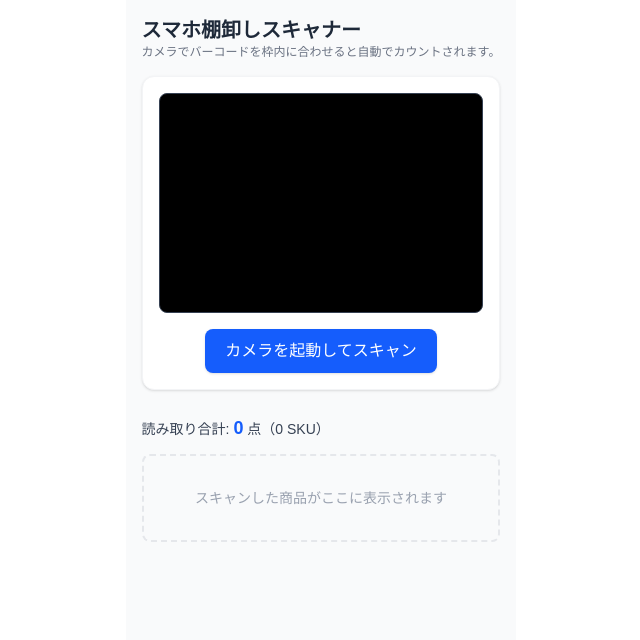
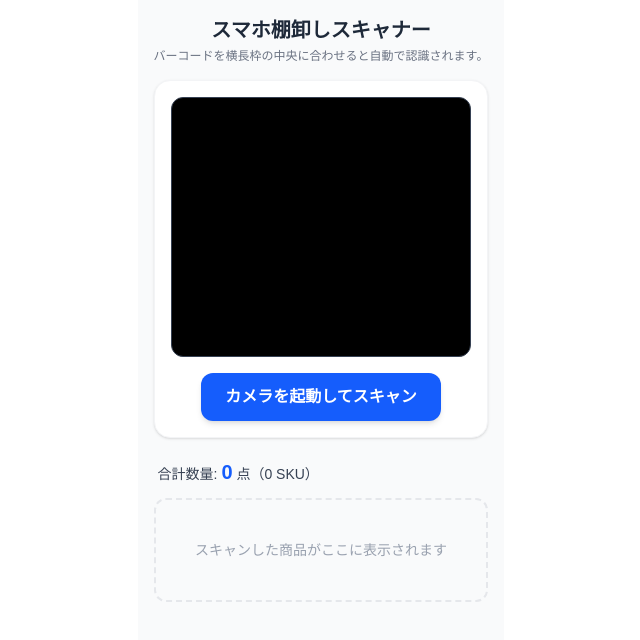
Before and after one commit to COTA-hoshuyama/inventory-scanner, a Next.js app: page / in a window 1280 px wide. Shown: the top 640 px of the page, without its empty margins (319-959 px from the left). Built offline with nearby package versions, Linux system fonts and the light colour scheme.

Commit message:
perf: improve barcode scan speed and camera resolution

```diff
--- a/app/page.tsx
+++ b/app/page.tsx
@@ -22,24 +22,41 @@ function BarcodeScanner({ onScanSuccess }: Props) {
       const scanner = new Html5Qrcode(elementId);
       scannerRef.current = scanner;
 
+      // バーコード認識に最適化した設定
       const config = {
-        fps: 10,
-        qrbox: { width: 250, height: 150 },
+        fps: 20, // 認識頻度を2倍に向上（より俊敏に反応）
+        qrbox: (viewfinderWidth: number, viewfinderHeight: number) => {
+          // 画面幅に合わせた横長の読み取り枠を動的に設定
+          const width = Math.floor(viewfinderWidth * 0.85);
+          const height = Math.floor(viewfinderHeight * 0.35);
+          return { width, height };
+        },
         formatsToSupport: [
-          Html5QrcodeSupportedFormats.EAN_13,
-          Html5QrcodeSupportedFormats.EAN_8,
+          Html5QrcodeSupportedFormats.EAN_13, // 日本の標準JANコード
+          Html5QrcodeSupportedFormats.EAN_8,  // 短縮JANコード
           Html5QrcodeSupportedFormats.CODE_128,
+          Html5QrcodeSupportedFormats.UPC_A,
+          Html5QrcodeSupportedFormats.UPC_E,
         ],
+        experimentalFeatures: {
+          useBarCodeDetectorIfSupported: true, // スマホ内蔵の高速ハードウェア検知機能を使用
+        },
       };
 
+      // 背面カメラかつ高画質（フルHD優先）で起動
       await scanner.start(
-        { facingMode: "environment" },
+        {
+          facingMode: "environment",
+          width: { min: 640, ideal: 1280, max: 1920 },
+          height: { min: 480, ideal: 720, max: 1080 },
+        },
         config,
         (decodedText) => {
           const now = Date.now();
+          // 同じバーコードの重複連続読み取りを防ぐ（1.2秒ディレイ）
           if (
             decodedText === lastScannedCodeRef.current &&
-            now - lastScannedTimeRef.current < 1500
+            now - lastScannedTimeRef.current < 1200
           ) {
             return;
           }
@@ -47,8 +64,9 @@ function BarcodeScanner({ onScanSuccess }: Props) {
           lastScannedCodeRef.current = decodedText;
           lastScannedTimeRef.current = now;
 
+          // バイブレーション通知
           if (typeof window !== "undefined" && window.navigator.vibrate) {
-            window.navigator.vibrate(100);
+            window.navigator.vibrate(120);
           }
 
           onScanSuccess(decodedText);
@@ -59,14 +77,18 @@ function BarcodeScanner({ onScanSuccess }: Props) {
       setIsScanning(true);
     } catch (err: any) {
       console.error("Camera start failed:", err);
-      setErrorMessage("カメラの起動に失敗しました。カメラ権限を確認してください。");
+      setErrorMessage("カメラの起動に失敗しました。カメラの利用権限を確認してください。");
     }
   };
 
   const stopScanner = async () => {
     if (scannerRef.current && isScanning) {
-      await scannerRef.current.stop();
-      scannerRef.current.clear();
+      try {
+        await scannerRef.current.stop();
+        scannerRef.current.clear();
+      } catch (e) {
+        console.error("Failed to stop scanner", e);
+      }
       setIsScanning(false);
     }
   };
@@ -83,7 +105,7 @@ function BarcodeScanner({ onScanSuccess }: Props) {
     <div className="w-full flex flex-col items-center">
       <div
         id={elementId}
-        className="w-full max-w-sm rounded-lg overflow-hidden bg-black border border-gray-700 min-h-[220px]"
+        className="w-full max-w-sm rounded-xl overflow-hidden bg-black border border-gray-700 min-h-[260px] shadow-inner"
       />
 
       {errorMessage && (
@@ -94,14 +116,14 @@ function BarcodeScanner({ onScanSuccess }: Props) {
         {!isScanning ? (
           <button
             onClick={startScanner}
-            className="px-5 py-2.5 bg-blue-600 hover:bg-blue-700 text-white font-medium rounded-lg shadow active:scale-95 transition"
+            className="px-6 py-3 bg-blue-600 hover:bg-blue-700 active:bg-blue-800 text-white font-semibold rounded-xl shadow-md active:scale-95 transition"
           >
             カメラを起動してスキャン
           </button>
         ) : (
           <button
             onClick={stopScanner}
-            className="px-5 py-2.5 bg-gray-600 hover:bg-gray-700 text-white font-medium rounded-lg shadow active:scale-95 transition"
+            className="px-6 py-3 bg-gray-600 hover:bg-gray-700 active:bg-gray-800 text-white font-semibold rounded-xl shadow-md active:scale-95 transition"
           >
             カメラを停止
           </button>
@@ -165,25 +187,25 @@ export default function InventoryPage() {
 
   return (
     <main className="min-h-screen bg-gray-50 p-4 pb-20 max-w-lg mx-auto">
-      <header className="mb-4">
+      <header className="mb-4 text-center">
         <h1 className="text-xl font-bold text-gray-800">スマホ棚卸しスキャナー</h1>
-        <p className="text-xs text-gray-500">
-          カメラでバーコードを枠内に合わせると自動でカウントされます。
+        <p className="text-xs text-gray-500 mt-1">
+          バーコードを横長枠の中央に合わせると自動で認識されます。
         </p>
       </header>
 
-      <section className="bg-white p-4 rounded-xl shadow-sm border border-gray-100 mb-6">
+      <section className="bg-white p-4 rounded-2xl shadow-sm border border-gray-100 mb-5">
         <BarcodeScanner onScanSuccess={handleScanSuccess} />
       </section>
 
-      <div className="flex justify-between items-center mb-3">
+      <div className="flex justify-between items-center mb-3 px-1">
         <div className="text-sm font-medium text-gray-700">
-          読み取り合計: <span className="text-lg font-bold text-blue-600">{totalCount}</span> 点（{itemList.length} SKU）
+          合計数量: <span className="text-xl font-bold text-blue-600">{totalCount}</span> 点（{itemList.length} SKU）
         </div>
         {itemList.length > 0 && (
           <button
             onClick={handleReset}
-            className="text-xs text-red-500 hover:underline"
+            className="text-xs text-red-500 hover:underline px-2 py-1"
           >
             クリア
           </button>
@@ -192,20 +214,20 @@ export default function InventoryPage() {
 
       <section className="space-y-2">
         {itemList.length === 0 ? (
-          <div className="text-center py-8 text-gray-400 text-sm border-2 border-dashed border-gray-200 rounded-lg">
+          <div className="text-center py-10 text-gray-400 text-sm border-2 border-dashed border-gray-200 rounded-xl">
             スキャンした商品がここに表示されます
           </div>
         ) : (
           itemList.map((item) => (
             <div
               key={item.barcode}
-              className="flex items-center justify-between p-3 bg-white border border-gray-200 rounded-lg shadow-sm"
+              className="flex items-center justify-between p-3.5 bg-white border border-gray-200 rounded-xl shadow-sm"
             >
               <div className="flex-1 min-w-0 pr-3">
                 <div className="font-semibold text-gray-800 text-sm truncate">
                   {item.name}
                 </div>
-                <div className="text-xs text-gray-400 font-mono">
+                <div className="text-xs text-gray-400 font-mono mt-0.5">
                   {item.barcode}
                 </div>
               </div>
@@ -213,7 +235,7 @@ export default function InventoryPage() {
               <div className="flex items-center gap-2">
                 <button
                   onClick={() => handleManualCountChange(item.barcode, -1)}
-                  className="w-8 h-8 flex items-center justify-center rounded bg-gray-100 active:bg-gray-200 text-gray-700 font-bold"
+                  className="w-9 h-9 flex items-center justify-center rounded-lg bg-gray-100 active:bg-gray-200 text-gray-700 font-bold text-lg transition"
                 >
                   -
                 </button>
@@ -222,7 +244,7 @@ export default function InventoryPage() {
                 </span>
                 <button
                   onClick={() => handleManualCountChange(item.barcode, 1)}
-                  className="w-8 h-8 flex items-center justify-center rounded bg-gray-100 active:bg-gray-200 text-gray-700 font-bold"
+                  className="w-9 h-9 flex items-center justify-center rounded-lg bg-gray-100 active:bg-gray-200 text-gray-700 font-bold text-lg transition"
                 >
                   +
                 </button>
```
